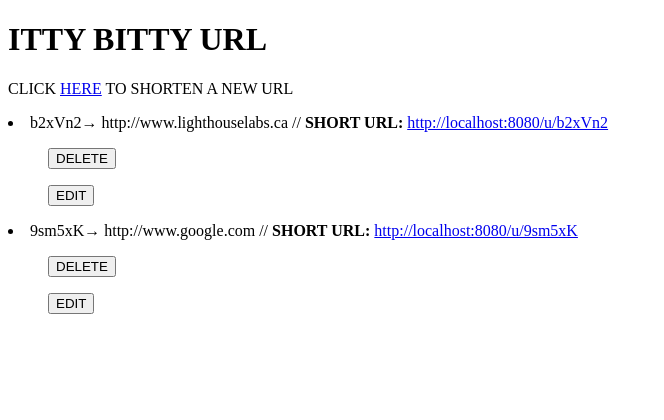
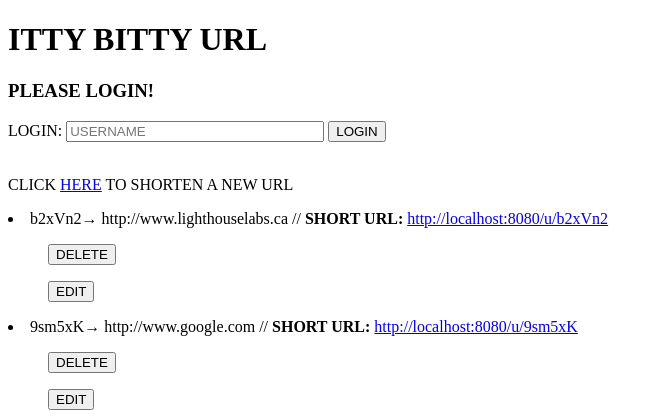
Before and after one commit to nicadams/TinyApp, a Node server app: page /urls in a window 1280 px wide. Shown: the top 420 px of the page, without its empty margins (0-664 px from the left). Run offline with Node 20, Linux system fonts and the light colour scheme.

Commit message:
started working on login feature - cookie working - working to delete and if statement

```diff
--- a/package.json
+++ b/package.json
@@ -11,6 +11,7 @@
   "license": "ISC",
   "dependencies": {
     "body-parser": "^1.15.2",
+    "cookie-parser": "^1.4.3",
     "ejs": "^2.5.2",
     "express": "^4.14.0",
     "method-override": "^2.3.6"
--- a/server.js
+++ b/server.js
@@ -3,10 +3,12 @@ const bodyParser = require("body-parser");
 const app = express();
 const PORT = process.env.PORT || 8080;
 const methodOverride = require('method-override');
+var cookieParser = require('cookie-parser');
 
 app.set("view engine", "ejs");
 app.use(bodyParser.urlencoded({ extended: false }));
 app.use(methodOverride('_method'));
+app.use(cookieParser());
 
 var urlDatabase = {
   "b2xVn2": "http://www.lighthouselabs.ca",
@@ -23,9 +25,16 @@ function generateRandomString() {
     return randomized;
 }
 
+function isLoggedIn(req) {
+  return !!req.cookies['username'];  //checking user exists and returns boolean
+}
+
+app.get("/", (req, res) => {
+  res.redirect("/urls")
+});
 
 app.get("/urls", (req, res) => {
-  res.render("pages/urls_index", {urls: urlDatabase});
+  res.render("pages/urls_index", {urls: urlDatabase, username: req.cookies['username'] });
 });
 
 
@@ -45,13 +54,14 @@ app.delete("/urls/:id", (req, res) => {
 
 
 app.get("/urls/new", (req, res) => {
-  res.render("pages/urls_new");
+  res.render("pages/urls_new", {username: req.cookies['username']});
 });
 
 
 app.get("/urls/:id", (req, res) => {
   let urlID = req.params.id;
-  let templateVars = { longURL: urlDatabase[urlID], shortURL: urlID };
+  console.log(req.cookies['username']);
+  let templateVars = { longURL: urlDatabase[urlID], shortURL: urlID, username: req.cookies['username'] };
   res.render("pages/urls_show", templateVars);
 });
 
@@ -63,7 +73,6 @@ app.post("/urls/:id", (req, res) => {
 });
 
 
-
 app.get("/u/:id", (req, res) => {
   let urlID = req.params.id;
   let longURL = urlDatabase[urlID];
@@ -71,6 +80,16 @@ app.get("/u/:id", (req, res) => {
 });
 
 
+app.post("/login", (req, res) => {
+  res.cookie("username", req.body.username);
+  res.redirect("/urls");
+});
+
+app.post("/logout", (req, res) => {
+  res.clearCookie("username");
+  res.redirect("/urls");
+});
+
 
 app.listen(PORT, () => {
   console.log(`Example app listening on port ${PORT}!`);
--- a/views/partials/_header.ejs
+++ b/views/partials/_header.ejs
@@ -1,4 +1,23 @@
 <!DOCTYPE html>
 <html lang="en">
+<body>
+<header>
 <h1>ITTY BITTY URL</h1>
+<form action="/login" method="POST" style="margin:0px;">
+    <% if (username == undefined || false) { %>
+      <h3>PLEASE LOGIN!</h3>
+
+    <% } else { %>
+
+    <h3>YOU'RE ALREADY LOGGED IN, <%= username %>!</h3>
+      <form method="POST" action="/logout"><button type="submit">LOGOUT</button></form><br>
+
+    <% }; %>
+      <label for="longURL">LOGIN:</label>
+      <input id="longURL" type="text" name="username" placeholder="USERNAME" style="width: 250px">
+      <input type="submit" value="LOGIN">
+    </form>
+    </header>
+</body>
+<br>
 </html>
```
